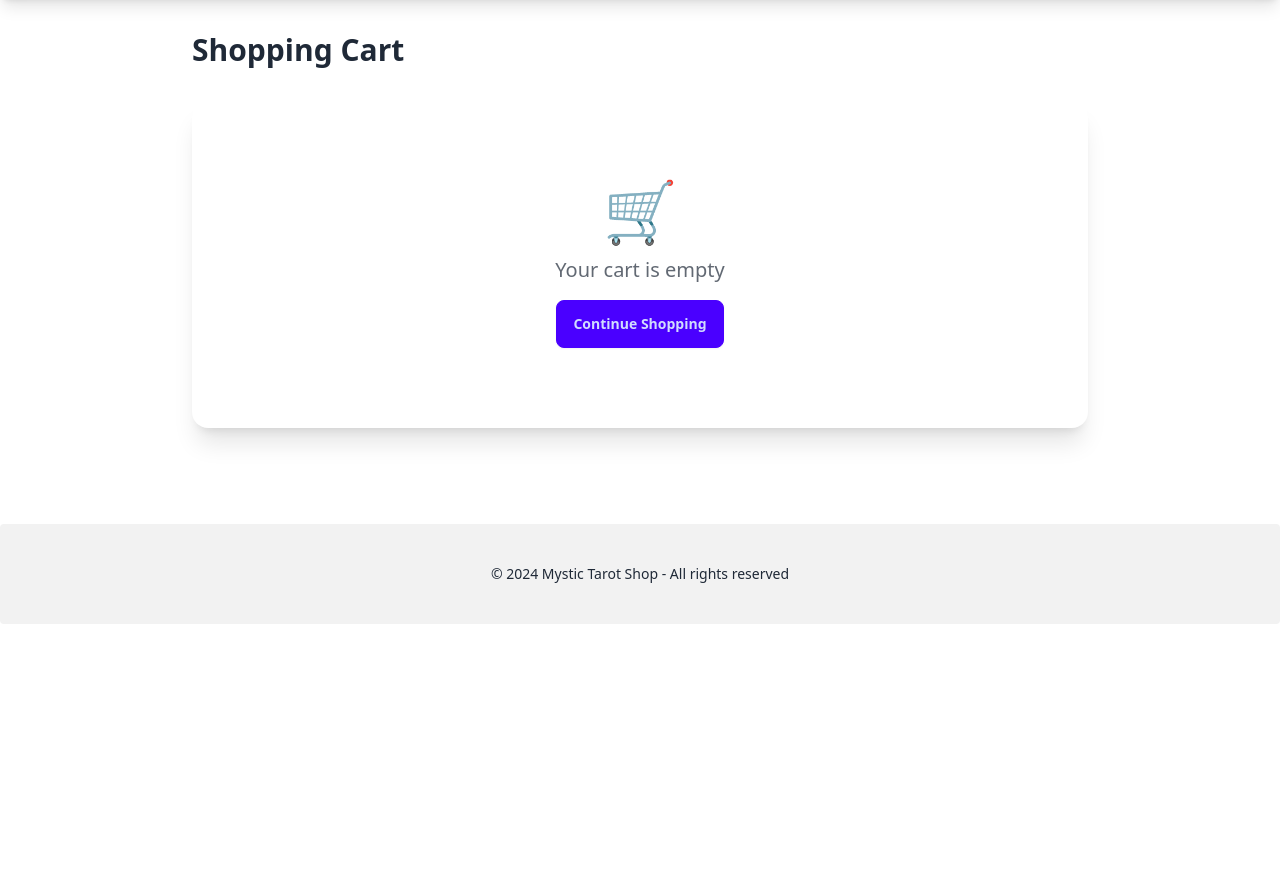
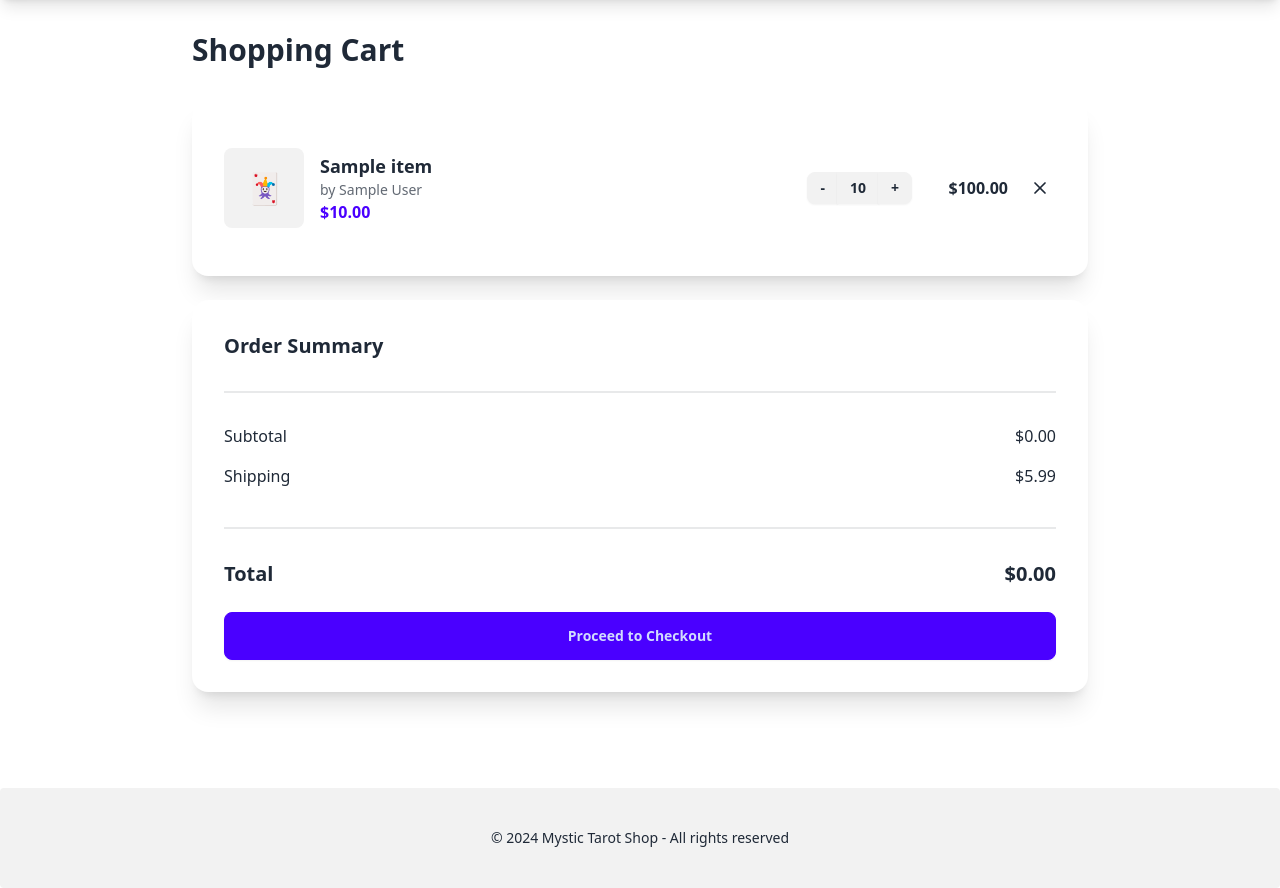
Before and after one commit to murphy99/Tarot_Shop, a Flask app: template templates/cart.html in a window 1280 px wide. Shown: the part 64-952 px from the top of the page. Before the commit the page ends 688 px from the top, so only its background shows below. Run offline with Flask 3, Linux system fonts and the light colour scheme; the template is opened without the code that fills it: most values are stand-ins (such as "Sample title", 1, 10 or a date in 2020); some libraries are stand-ins or nearby versions.

Commit message:
Add cart functionality

```diff
--- a/app.py
+++ b/app.py
@@ -1,4 +1,4 @@
-from flask import Flask, render_template
+from flask import Flask, render_template, session, redirect, url_for, request, jsonify
 from models import db, Product
 
 app = Flask(__name__)
@@ -6,6 +6,7 @@ app = Flask(__name__)
 # Configure the database
 app.config['SQLALCHEMY_DATABASE_URI'] = 'sqlite:///tarot.db'
 app.config['SQLALCHEMY_TRACK_MODIFICATIONS'] = False
+app.config['SECRET_KEY'] = 'your-secret-key-change-this-in-production'
 
 # Initialize the database with the app
 db.init_app(app)
@@ -26,10 +27,65 @@ def product_detail(product_id):
     product = Product.query.get_or_404(product_id)
     return render_template('product.html', product=product)
 
+# Route to add item to cart
+@app.route('/add-to-cart/<int:product_id>', methods=['POST'])
+def add_to_cart(product_id):
+    product = Product.query.get_or_404(product_id)
+
+    # Initialize cart in session if it doesn't exist
+    if 'cart' not in session:
+        session['cart'] = []
+
+    # Check if product already in cart
+    cart = session['cart']
+    for item in cart:
+        if item['id'] == product_id:
+            item['quantity'] += 1
+            session.modified = True
+            return jsonify({'success': True, 'cart_count': sum(item['quantity'] for item in cart)})
+
+    # Add new item to cart
+    cart.append({
+        'id': product.id,
+        'name': product.name,
+        'price': product.price,
+        'author': product.author,
+        'quantity': 1
+    })
+    session.modified = True
+
+    return jsonify({'success': True, 'cart_count': sum(item['quantity'] for item in cart)})
+
 # Route for shopping cart
 @app.route('/cart')
 def cart():
-    return render_template('cart.html')
+    cart_items = session.get('cart', [])
+    total = sum(item['price'] * item['quantity'] for item in cart_items)
+    return render_template('cart.html', cart_items=cart_items, total=total)
+
+# Route to remove item from cart
+@app.route('/remove-from-cart/<int:product_id>')
+def remove_from_cart(product_id):
+    if 'cart' in session:
+        cart = session['cart']
+        session['cart'] = [item for item in cart if item['id'] != product_id]
+        session.modified = True
+    return redirect(url_for('cart'))
+
+# Route to update quantity
+@app.route('/update-cart/<int:product_id>/<action>')
+def update_cart(product_id, action):
+    if 'cart' in session:
+        cart = session['cart']
+        for item in cart:
+            if item['id'] == product_id:
+                if action == 'increase':
+                    item['quantity'] += 1
+                elif action == 'decrease' and item['quantity'] > 1:
+                    item['quantity'] -= 1
+                break
+        session.modified = True
+    return redirect(url_for('cart'))
 
 if __name__ == '__main__':
     app.run(debug=True, host='0.0.0.0', port=5000)
--- a/templates/cart.html
+++ b/templates/cart.html
@@ -6,28 +6,52 @@
 <div class="max-w-4xl mx-auto">
     <h1 class="text-3xl font-bold mb-8">Shopping Cart</h1>
 
-    <div class="card bg-base-100 shadow-xl">
+    {% if cart_items %}
+    <div class="card bg-base-100 shadow-xl mb-6">
         <div class="card-body">
-            <!-- Empty cart message -->
-            <div class="text-center py-12">
-                <span class="text-6xl mb-4 block">🛒</span>
-                <p class="text-xl text-base-content/70 mb-4">Your cart is empty</p>
-                <a href="/" class="btn btn-primary">Continue Shopping</a>
+            {% for item in cart_items %}
+            <div class="flex items-center justify-between py-4 {% if not loop.last %}border-b{% endif %}">
+                <div class="flex items-center gap-4 flex-1">
+                    <div class="bg-base-200 rounded-lg w-20 h-20 flex items-center justify-center">
+                        <span class="text-3xl">🃏</span>
+                    </div>
+                    <div>
+                        <h3 class="font-semibold text-lg">{{ item.name }}</h3>
+                        <p class="text-sm text-base-content/70">by {{ item.author }}</p>
+                        <p class="text-primary font-semibold">${{ "%.2f"|format(item.price) }}</p>
+                    </div>
+                </div>
+
+                <div class="flex items-center gap-4">
+                    <div class="join">
+                        <a href="/update-cart/{{ item.id }}/decrease" class="btn btn-sm join-item">-</a>
+                        <button class="btn btn-sm join-item no-animation">{{ item.quantity }}</button>
+                        <a href="/update-cart/{{ item.id }}/increase" class="btn btn-sm join-item">+</a>
+                    </div>
+
+                    <div class="text-right min-w-[80px]">
+                        <p class="font-bold">${{ "%.2f"|format(item.price * item.quantity) }}</p>
+                    </div>
+
+                    <a href="/remove-from-cart/{{ item.id }}" class="btn btn-ghost btn-sm btn-circle">
+                        <svg xmlns="http://www.w3.org/2000/svg" class="h-5 w-5" fill="none" viewBox="0 0 24 24" stroke="currentColor">
+                            <path stroke-linecap="round" stroke-linejoin="round" stroke-width="2" d="M6 18L18 6M6 6l12 12" />
+                        </svg>
+                    </a>
+                </div>
             </div>
-
-            <!-- Cart items would go here when implemented -->
-            <!-- For now, showing empty state -->
+            {% endfor %}
         </div>
     </div>
 
-    <!-- Order summary (hidden when cart is empty) -->
-    <div class="card bg-base-100 shadow-xl mt-6 hidden">
+    <!-- Order summary -->
+    <div class="card bg-base-100 shadow-xl">
         <div class="card-body">
             <h2 class="card-title">Order Summary</h2>
             <div class="divider"></div>
             <div class="flex justify-between mb-2">
                 <span>Subtotal</span>
-                <span>$0.00</span>
+                <span>${{ "%.2f"|format(total) }}</span>
             </div>
             <div class="flex justify-between mb-2">
                 <span>Shipping</span>
@@ -36,10 +60,23 @@
             <div class="divider"></div>
             <div class="flex justify-between text-xl font-bold">
                 <span>Total</span>
-                <span>$5.99</span>
+                <span>${{ "%.2f"|format(total + 5.99) }}</span>
             </div>
             <button class="btn btn-primary btn-block mt-4">Proceed to Checkout</button>
         </div>
     </div>
+
+    {% else %}
+    <!-- Empty cart message -->
+    <div class="card bg-base-100 shadow-xl">
+        <div class="card-body">
+            <div class="text-center py-12">
+                <span class="text-6xl mb-4 block">🛒</span>
+                <p class="text-xl text-base-content/70 mb-4">Your cart is empty</p>
+                <a href="/" class="btn btn-primary">Continue Shopping</a>
+            </div>
+        </div>
+    </div>
+    {% endif %}
 </div>
 {% endblock %}
```
Also changed, not shown: templates/product.html (+27 -1 lines).
